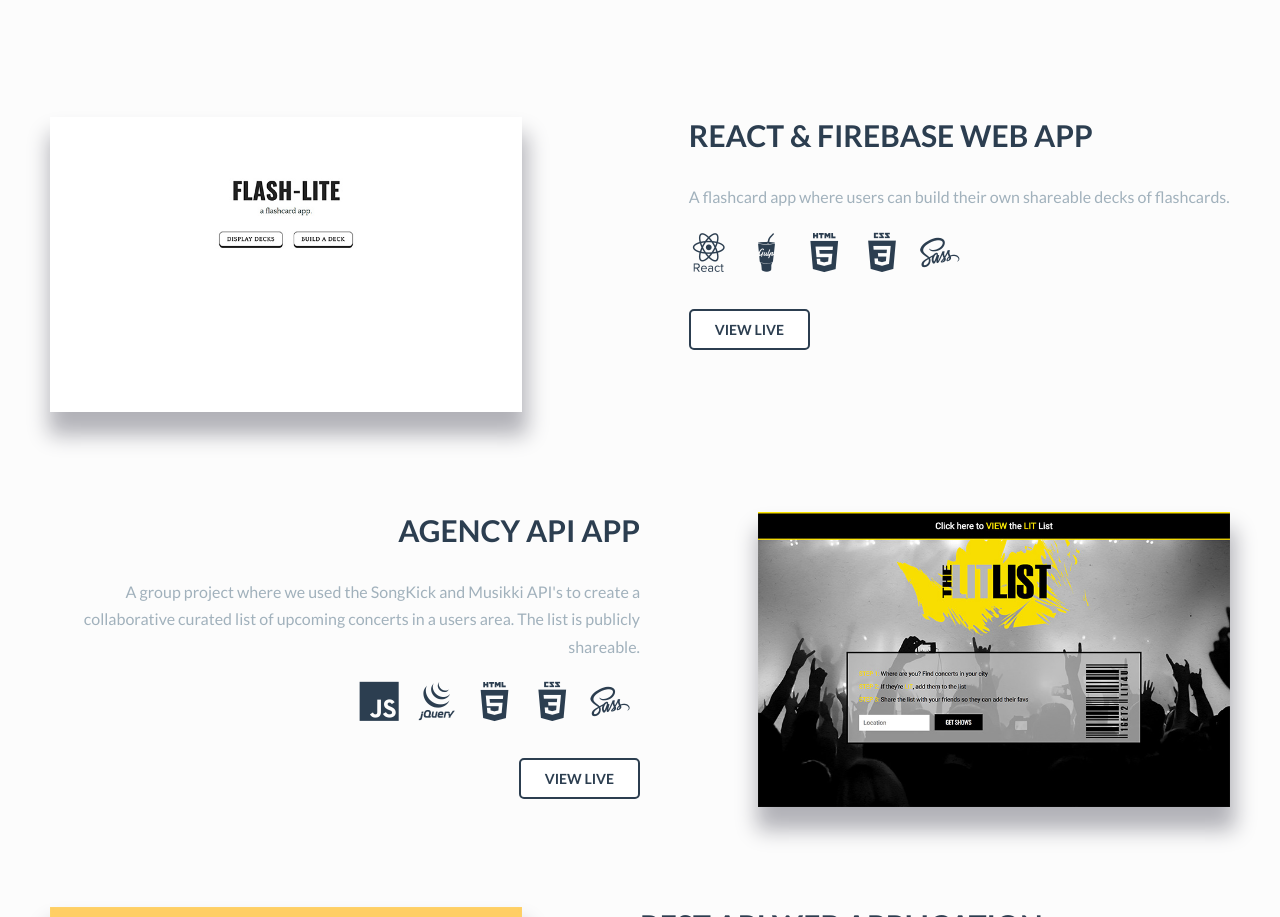
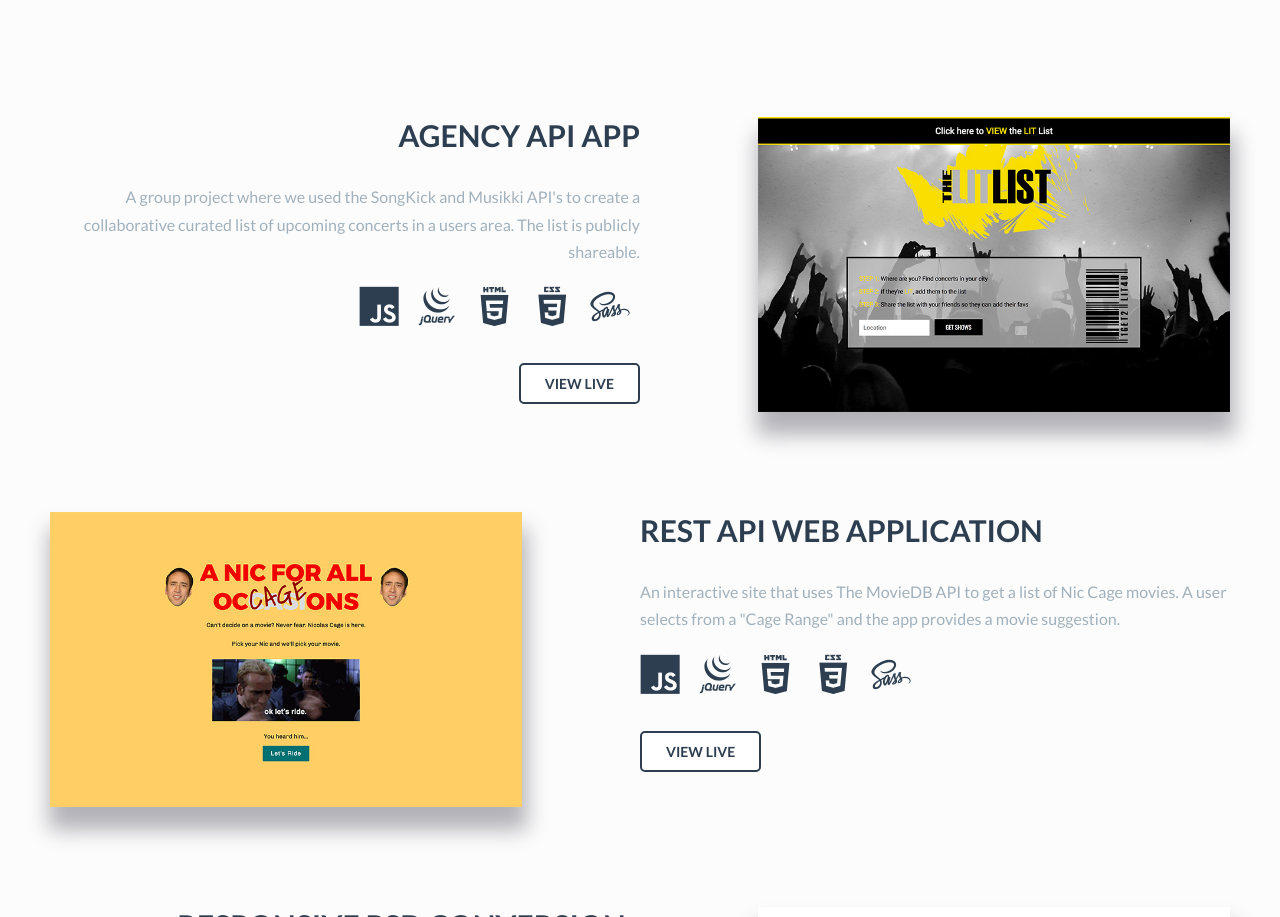
Before and after one commit to evbroom/evbroom, a website: page index.html in a window 1280 px wide. Shown: the part 2238-3155 px from the top of the page. Drawn offline with nearby package versions, Linux system fonts and the light colour scheme.

Commit message:
modified projects section

```diff
--- a/index.html
+++ b/index.html
@@ -122,32 +122,6 @@
                     <h2>Portfolio</h2>
                     <div class='project-container'>
 
-                        <div class='project'>
-                            <div class='image-container'>
-                                <img class='project__image' src="/assets/project-flashlite.jpg" alt="">
-                            </div>
-
-                            <div class='description-container'>
-                                <div class='project__heading'>
-                                    <h3 class='project__title'>React & Firebase Web App</h3>
-                                </div>
-
-                                <div class='project__description'>
-                                    <p>A flashcard app where users can build their own shareable decks of flashcards.</p>
-                                </div>
-
-                                <div class='project__tools'>
-                                    <i class="devicon-react-original-wordmark"></i>
-                                    <i class="devicon-gulp-plain"></i>
-                                    <i class="devicon-html5-plain-wordmark"></i>
-                                    <i class="devicon-css3-plain-wordmark"></i>
-                                    <i class="devicon-sass-original"></i>
-                                </div>
-                                <a href='https://flashcards-199bb.firebaseapp.com/' target='_blank'><button class='btn'>View Live</button></a>
-                            </div>
-
-                        </div>
-
                         <div class='project--right'>
                             <div class='image-container--right'>
                                 <img class='project__image' src="/assets/project-litlist.jpg" alt="">
```
